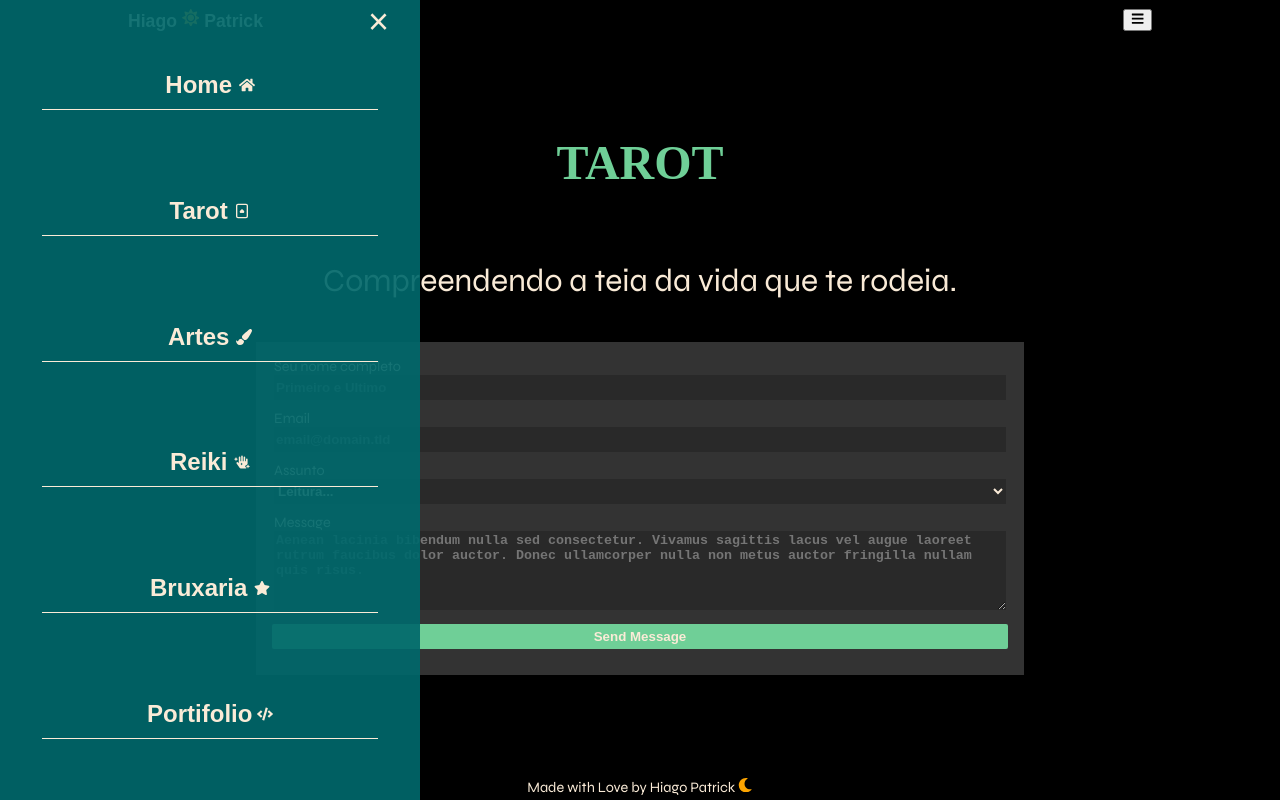
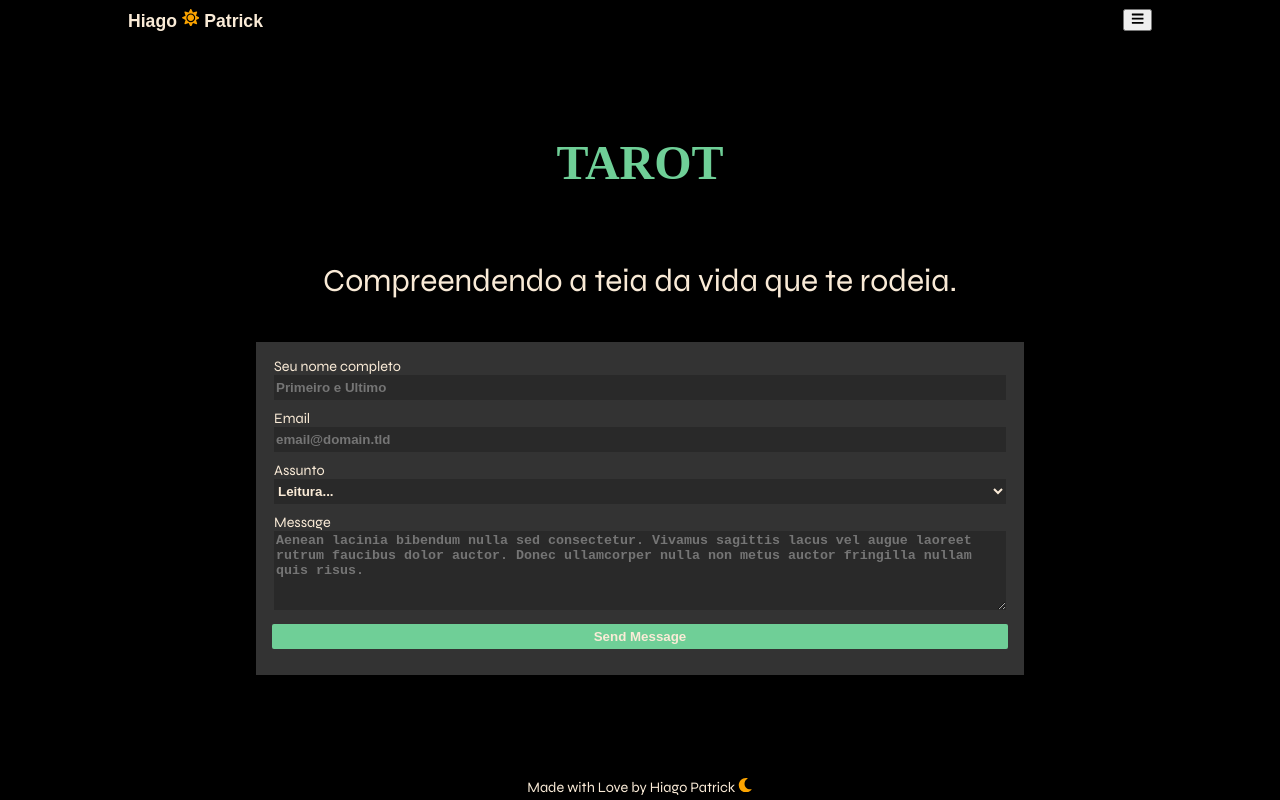
Before and after one commit to hiagoptk/portal, a Next.js app: page /tarot in a window 1280 px wide. Built offline with nearby package versions, Linux system fonts and the light colour scheme; a web font is replaced by a local one.

Commit message:
corrigindo bug no useState

```diff
--- a/components/HeaderPages/HeaderPage.js
+++ b/components/HeaderPages/HeaderPage.js
@@ -9,7 +9,7 @@ import { useState } from 'react';
 
 const HeaderPage = () => {
 
-    const [sideMenu, setSideMenu] = useState(true);
+    const [sideMenu, setSideMenu] = useState(false);
 
     const handleHideClick = () => {
         setSideMenu(false);
@@ -29,8 +29,8 @@ const HeaderPage = () => {
             <div className={sideMenu ? styles.show : styles.hide }>
                 <div id="sideMenu" className={styles.asideMenu}>
                     <button onClick={handleHideClick} className={styles.closebtn} >&times;</button>
-                    <p className={styles.itemMenu}><Link href="/" passHref> Home </Link> <FaHome /></p>
-                    <p className={styles.itemMenu}><Link href="/tarot"passHref> Tarot  </Link><CgCardSpades/></p>
+                    <p className={styles.itemMenu}><Link href="/" passHref onClick={handleHideClick}> Home </Link> <FaHome /></p>
+                    <p className={styles.itemMenu}><Link href="/tarot"passHref > Tarot  </Link><CgCardSpades/></p>
                     <p className={styles.itemMenu}><Link href="/" passHref>Artes </Link> <FaPaintBrush /> </p>
                     <p className={styles.itemMenu}><Link href="/reiki"passHref>Reiki </Link> <FaHandSparkles /> </p>
                     <p className={styles.itemMenu}><Link href="/bruxaria" passHref>Bruxaria </Link> <FaStar /> </p>
```
